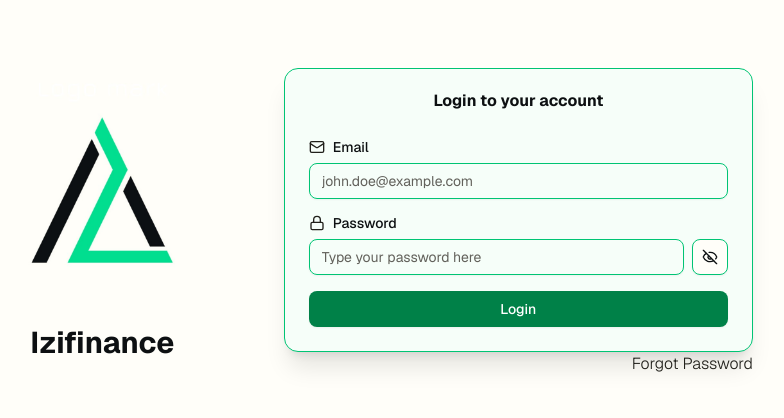
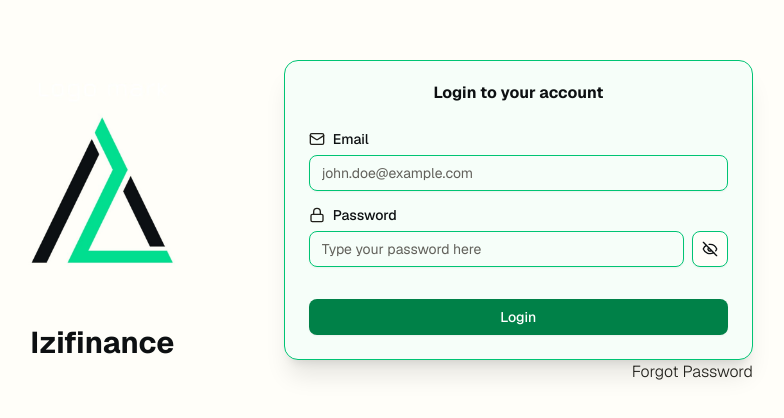
Before and after one commit to izier-co/izifinance, a Next.js app: page / in a window 1280 px wide. Shown: the part 178-596 px from the top of the page, without its empty margins (271-1055 px from the left). Built offline with nearby package versions, Linux system fonts and the light colour scheme; no server answers.

Commit message:
style: adjust margin for buttons

```diff
--- a/src/components/ui/button.tsx
+++ b/src/components/ui/button.tsx
@@ -9,10 +9,10 @@ const buttonVariants = cva(
   {
     variants: {
       variant: {
-        default: "bg-[var(--primarybtn)] text-white hover:bg-[var(--primarybtnhover)] shadow-xs",
+        default: "mt-4 bg-[var(--primarybtn)] text-white hover:bg-[var(--primarybtnhover)] shadow-xs",
         destructive: "bg-destructive text-white shadow-xs hover:bg-destructive/90 focus-visible:ring-destructive/20 dark:focus-visible:ring-destructive/40 dark:bg-destructive/60",
         outline: "border bg-background shadow-xs hover:bg-accent hover:text-accent-foreground dark:bg-input/30 dark:border-input dark:hover:bg-input/50",
-        secondary: "bg-[var(--secondarybtn)] hover:bg-[var(--secondarybtnhover)] shadow-xs",
+        secondary: "mt-4 bg-[var(--secondarybtn)] hover:bg-[var(--secondarybtnhover)] shadow-xs",
         ghost: "hover:bg-accent hover:text-accent-foreground dark:hover:bg-accent/50",
         link: "text-primary underline-offset-4 hover:underline",
       },
```
